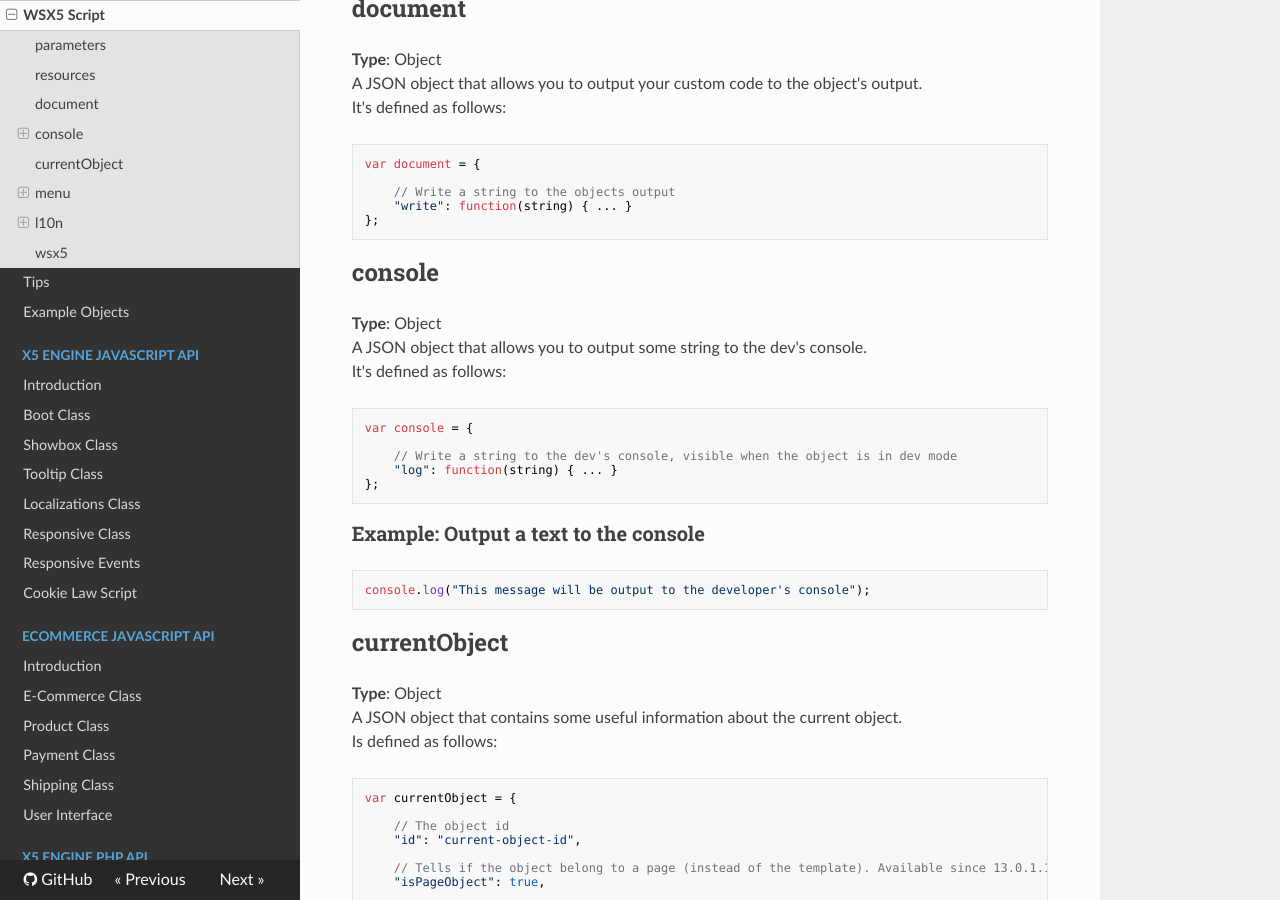
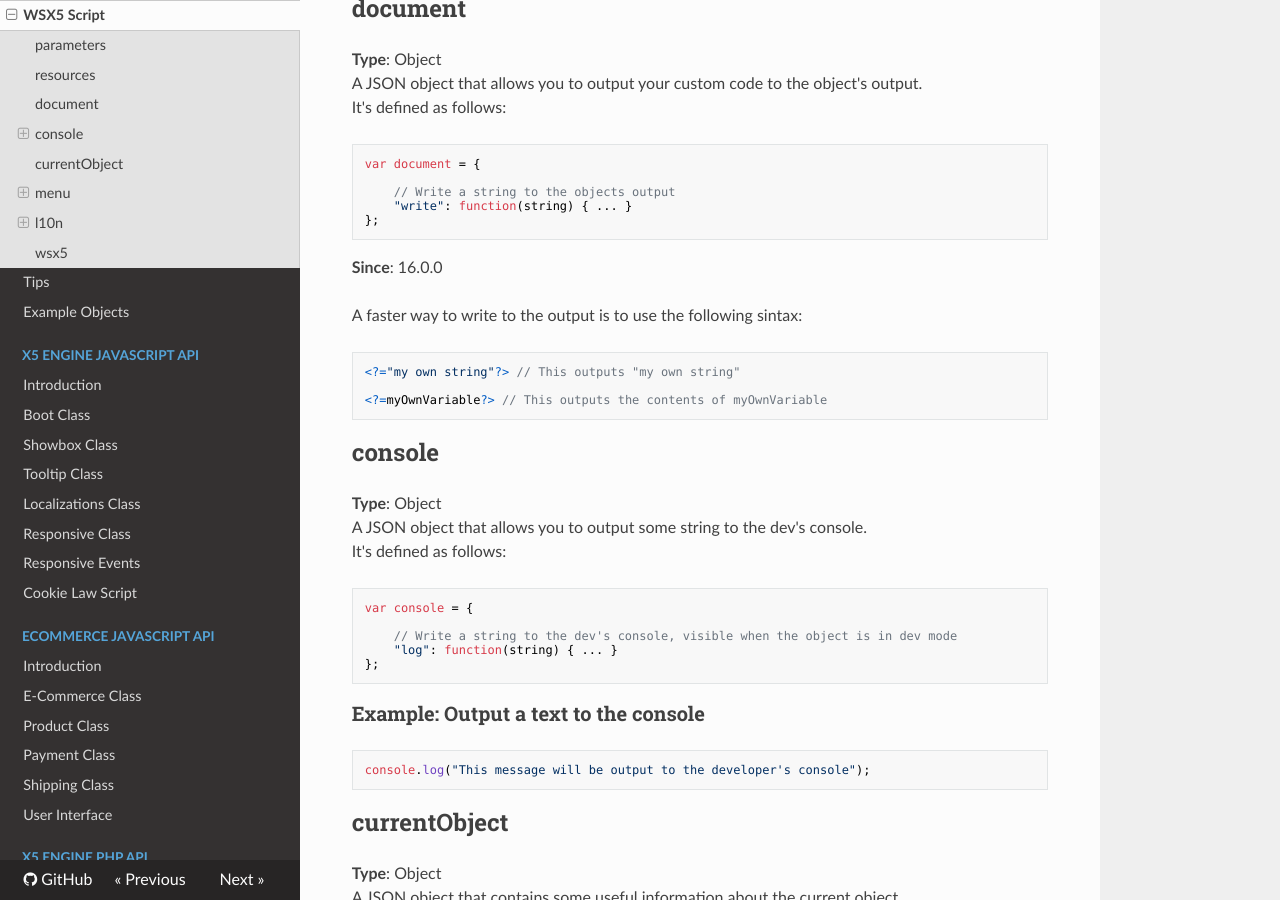
Before and after one commit to WebSiteX5/wsx5-developers-guide, an MkDocs documentation site: the page built from docs/optional-objects/wsx5-script.md, in a window 1280 px wide and 900 px high, scrolled down 1365 px. Built offline with MkDocs 1.6.1, drawn with Linux system fonts in a browser that asks for light colours; nearby versions of some CDN libraries; old or Windows-style settings are respelled for this version of MkDocs.

Commit message:
Oggetti Opzionali: Aggiornamento documentazione per il templating del codice
WSX5-1794

````diff
--- a/docs/optional-objects/wsx5-script.md
+++ b/docs/optional-objects/wsx5-script.md
@@ -75,6 +75,15 @@ var document = {
 	// Write a string to the objects output
 	"write": function(string) { ... }
 };
+```
+**Since**: 16.0.0
+
+A faster way to write to the output is to use the following sintax:
+
+```php
+<?="my own string"?> // This outputs "my own string"
+
+<?=myOwnVariable?> // This outputs the contents of myOwnVariable
 ```
 
 ## console
````
